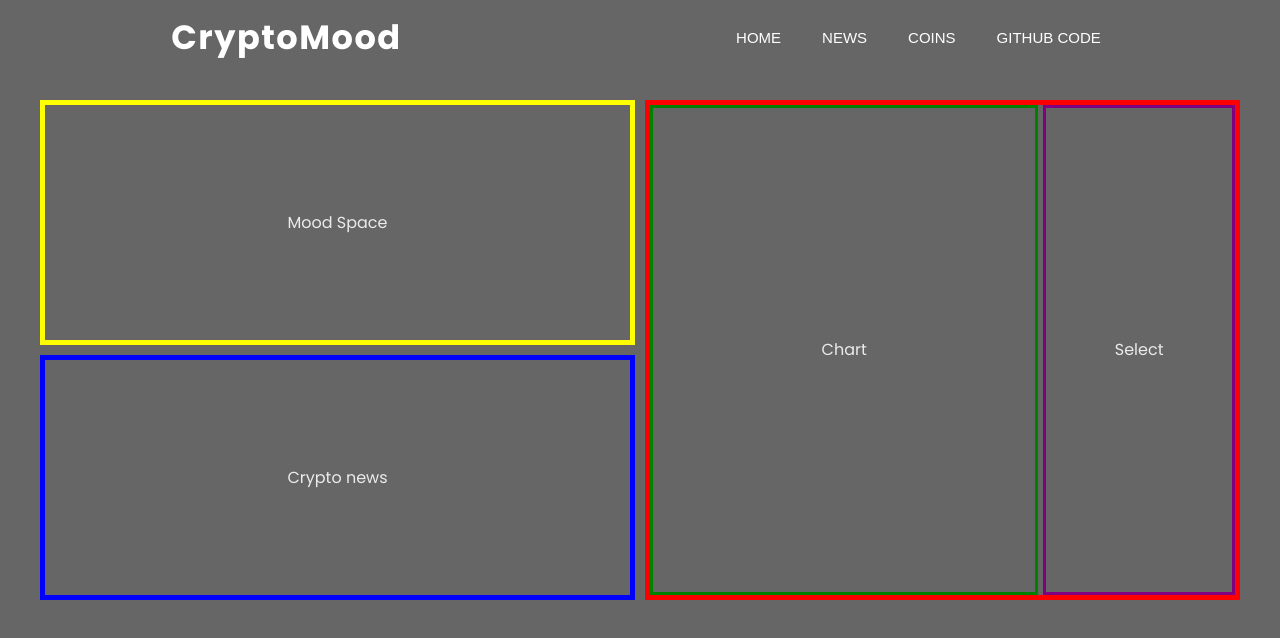
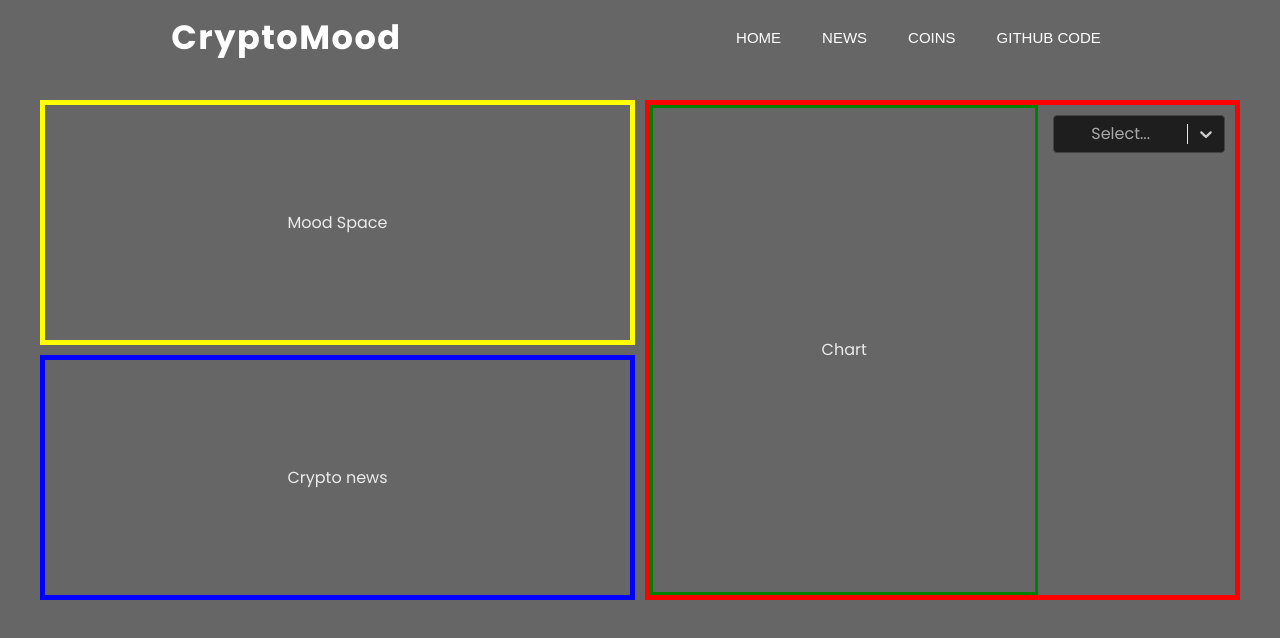
Before and after one commit to PeuLucca/cryptomood, a React (Vite) app: page / in a window 1280 px wide. Shown: the top 638 px of the page. Built offline with nearby package versions, Linux system fonts and the light colour scheme; no server answers.

Commit message:
Add react-select for cryptocurrency selection and update API fetching logic

```diff
--- a/package.json
+++ b/package.json
@@ -11,7 +11,8 @@
   },
   "dependencies": {
     "react": "^18.3.1",
-    "react-dom": "^18.3.1"
+    "react-dom": "^18.3.1",
+    "react-select": "^5.10.0"
   },
   "devDependencies": {
     "@eslint/js": "^9.17.0",
--- a/src/api/index.js
+++ b/src/api/index.js
@@ -23,18 +23,29 @@ export const fetchCryptoNews = async (query = 'bitcoin') => {
   }
 };
 
-export const fetchCoinGecko = async (query = 'bitcoin') => {
+export const fetchCryptoInfo = async (query = 'bitcoin') => {
     try {
       const response = await fetch(`${COIN_GECKO_API_URL}/${query}/history/?date=${getDateOneYearAgo()}&localization=false`);
       const data = await response.json();
 
       return data;
     } catch (error) {
-      console.error('Error fetching crypto news:', error);
+      console.error('Error fetching crypto info:', error);
     }
 };
 
-export const fetchHugginFace = async () => {
+export const fetchCryptos = async () => {
+  try {
+    const response = await fetch(`${COIN_GECKO_API_URL}/markets?vs_currency=usd&order=market_cap_desc&per_page=20&page=1&sparkline=false`);
+    const data = await response.json();
+
+    return data;
+  } catch (error) {
+    console.error('Error fetching cryptos:', error);
+  }
+};
+
+export const fetchHugginFace = async (query) => {
     try {
         const response = await fetch(HUGGING_FACE_API, {
             method: 'POST',
@@ -42,13 +53,13 @@ export const fetchHugginFace = async () => {
               'Content-Type': 'application/json',
               Authorization: `Bearer ${HUGGING_FACE_API_KEY}`,
             },
-            body: JSON.stringify({ inputs: "This product is fantastic! It works just as advertised and I couldn't be happier." }),
+            body: JSON.stringify({ inputs: query }),
           });
 
         const data = await response.json();
 
       return data;
     } catch (error) {
-      console.error('Error fetching crypto news:', error);
+      console.error('Error getting Hugging Face API Info:', error);
     }
 };
--- a/src/components/Home/Home.css
+++ b/src/components/Home/Home.css
@@ -48,9 +48,7 @@
 }
 
 .content-rigth {
-    border: 3px solid purple;
+    padding: 10px;
     grid-column: 3;
     grid-row: 1;
-    text-align: center;
-    align-content: center;
 }
--- a/src/components/Home/Home.jsx
+++ b/src/components/Home/Home.jsx
@@ -1,12 +1,31 @@
+import React, { useEffect, useState } from "react";
+import Select from "react-select";
+import { customStyles } from "../style/select";
 import "./Home.css";
-import { fetchHugginFace } from "../../api";
-import { useEffect } from "react";
+import { fetchCryptos } from "../../api";
 
 export function Home() {
+  const [cryptoCoin, setCryptoCoin] = useState([]);
+
+  const handleCryptoCoin = async () => {
+    const data = await fetchCryptos();
+    const formattedOptions = data.map((coin) => ({
+        value: coin.name,
+        label: (
+          <div style={{ display: "flex", alignItems: "center", gap: 10 }}>
+            <img src={coin.image} alt={coin.name} width={20} height={20} />
+            {coin.name} ({coin.symbol.toUpperCase()})
+          </div>
+        ),
+    }));
+
+    setCryptoCoin(formattedOptions);
+  };
 
   useEffect(() => {
-    fetchHugginFace();
-  }, []);
+    // handleCryptoCoin();
+  }, [])
+
   return (
     <div className="container">
       <div className="box-top">Mood Space</div>
@@ -14,7 +33,15 @@ export function Home() {
       <div className="box-rigth">
         <div className="content">
             <div className="content-left">Chart</div>
-            <div className="content-rigth">Select</div>
+            <div className="content-rigth">
+                <Select
+                    options={cryptoCoin}
+                    isClearable
+                    isSearchable
+                    styles={customStyles}
+                    isDisabled={cryptoCoin.length === 0}
+                />
+            </div>
         </div>
       </div>
     </div>
--- /dev/null
+++ b/src/components/style/select.js
@@ -0,0 +1,33 @@
+export const customStyles = {
+    control: (styles) => ({
+      ...styles,
+      backgroundColor: "#1E1E1E",
+      borderColor: "#444",
+      color: "#fff",
+      boxShadow: "none",
+      "&:hover": { borderColor: "#666" },
+    }),
+    menu: (styles) => ({
+      ...styles,
+      backgroundColor: "#1E1E1E",
+      border: "1px solid #444",
+    }),
+    option: (styles, { isFocused, isSelected }) => ({
+      ...styles,
+      backgroundColor: isSelected ? "#333" : isFocused ? "#292929" : "transparent",
+      color: "#fff",
+      "&:active": { backgroundColor: "#444" },
+    }),
+    singleValue: (styles) => ({
+      ...styles,
+      color: "#fff",
+    }),
+    placeholder: (styles) => ({
+      ...styles,
+      color: "#aaa",
+    }),
+    input: (styles) => ({
+      ...styles,
+      color: "#fff",
+    }),
+  };
```
Also changed, not shown: 1 other file (tests, documents, lock files or other folders).
